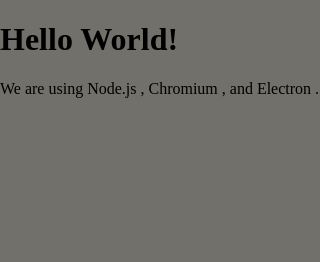
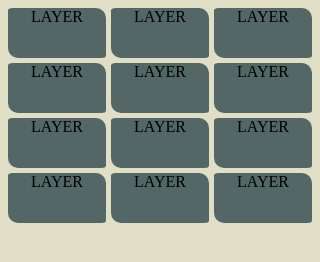
Before and after one commit to Vebnik/electronApp, an Electron app: page index.html in a window 320 px wide. Drawn offline with Linux system fonts and the light colour scheme.

Commit message:
Пока веду работу со стилями, добавил гриды для кнопок

```diff
--- a/css/appMain.css
+++ b/css/appMain.css
@@ -1,5 +1,29 @@
 body {
     padding: 0;
-    margin: 0;
-    background-color: #71706b;
+    background-color: #e0dfc5;
 }
+
+#generalWin {
+    grid-template-columns: 4fr;
+    grid-template-rows: 1fr 3fr;
+}
+
+#mainWindow {
+    width: 100%;
+    height: 100%;
+    display: grid;
+    grid-template-rows: 50px 50px 50px 50px;
+    grid-template-columns: 1fr 1fr 1fr;
+    gap: 5px;
+
+}
+
+#outputArea {
+
+}
+
+.button-win {
+    background-color: #536767;
+    text-align: center;
+    border-radius: 5% 10px;
+}
--- a/index.html
+++ b/index.html
@@ -2,16 +2,26 @@
 <html>
 <head>
     <meta charset="UTF-8">
-    <meta http-equiv="Content-Security-Policy" content="default-src 'self'; script-src 'self'">
-    <meta http-equiv="X-Content-Security-Policy" content="default-src 'self'; script-src 'self'">
-    <title>Hello Electron</title>
+    <title>Electron Calculator</title>
     <link rel="stylesheet" type="text/css" href="css/appMain.css">
 </head>
 <body>
-<h1>Hello World!</h1>
-We are using Node.js <span id="node-version"></span>,
-Chromium <span id="chrome-version"></span>,
-and Electron <span id="electron-version"></span>.
-<script src="./renderer.js"></script>
+    <div id="generalWin">
+        <div id="mainWindow">
+            <div class="button-win">LAYER</div>
+            <div class="button-win">LAYER</div>
+            <div class="button-win">LAYER</div>
+            <div class="button-win">LAYER</div>
+            <div class="button-win">LAYER</div>
+            <div class="button-win">LAYER</div>
+            <div class="button-win">LAYER</div>
+            <div class="button-win">LAYER</div>
+            <div class="button-win">LAYER</div>
+            <div class="button-win">LAYER</div>
+            <div class="button-win">LAYER</div>
+            <div class="button-win">LAYER</div>
+        </div>
+    </div>
+    <script src="./js/renderer.js"></script>
 </body>
 </html>
--- a/index.js
+++ b/index.js
@@ -9,11 +9,13 @@
 function createWindow() {
 
     let win = new BrowserWindow({
-        width: 700,
-        height: 500,
+        width: 320,
+        height: 450,
         webPreferences: {
+            frame: false,
             devTools: true,
             preload: path.join(pathJs, 'preload.js'),
+
         }
     });
 
--- a/js/preload.js
+++ b/js/preload.js
@@ -1,4 +1,5 @@
 window.addEventListener('DOMContentLoaded', () => {
+    console.log('Preload.js loaded ✔')
 
     function version() {
         let id = ['chrome-version', 'electron-version', 'node-version']
@@ -9,6 +10,6 @@
             el.innerText = process.versions[nameProc[i]]
         }
     }
-    version();
+    // version();
 
 })
--- a/js/render.js
+++ b/js/renderer.js
@@ -1,3 +1,3 @@
 window.addEventListener('DOMContentLoaded', () => {
-    console.log('render.js is loaded ✔')
+    console.log('renderer.js is loaded ✔')
 })
```
Also changed, not shown: media/mailservice.png (added).
